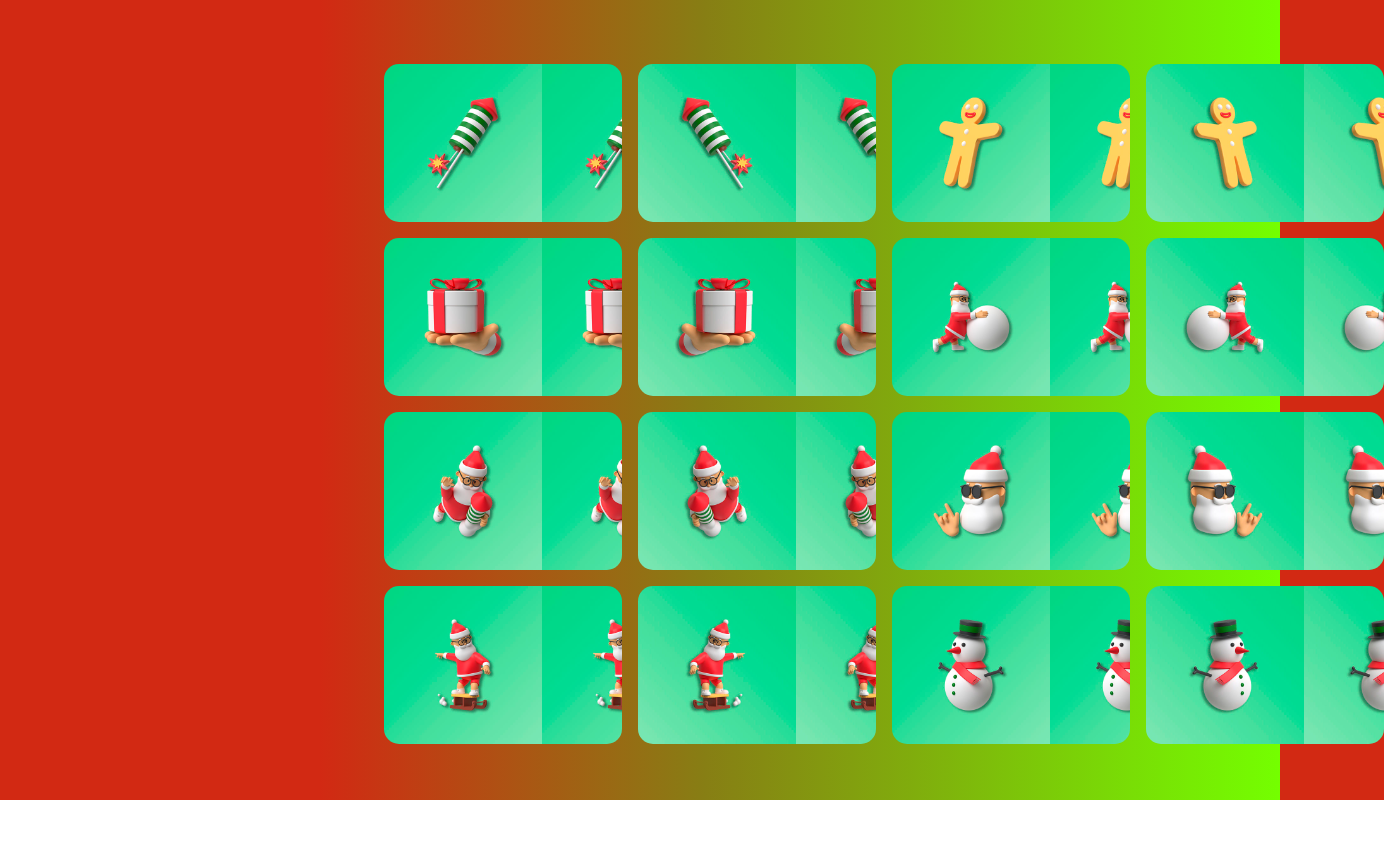
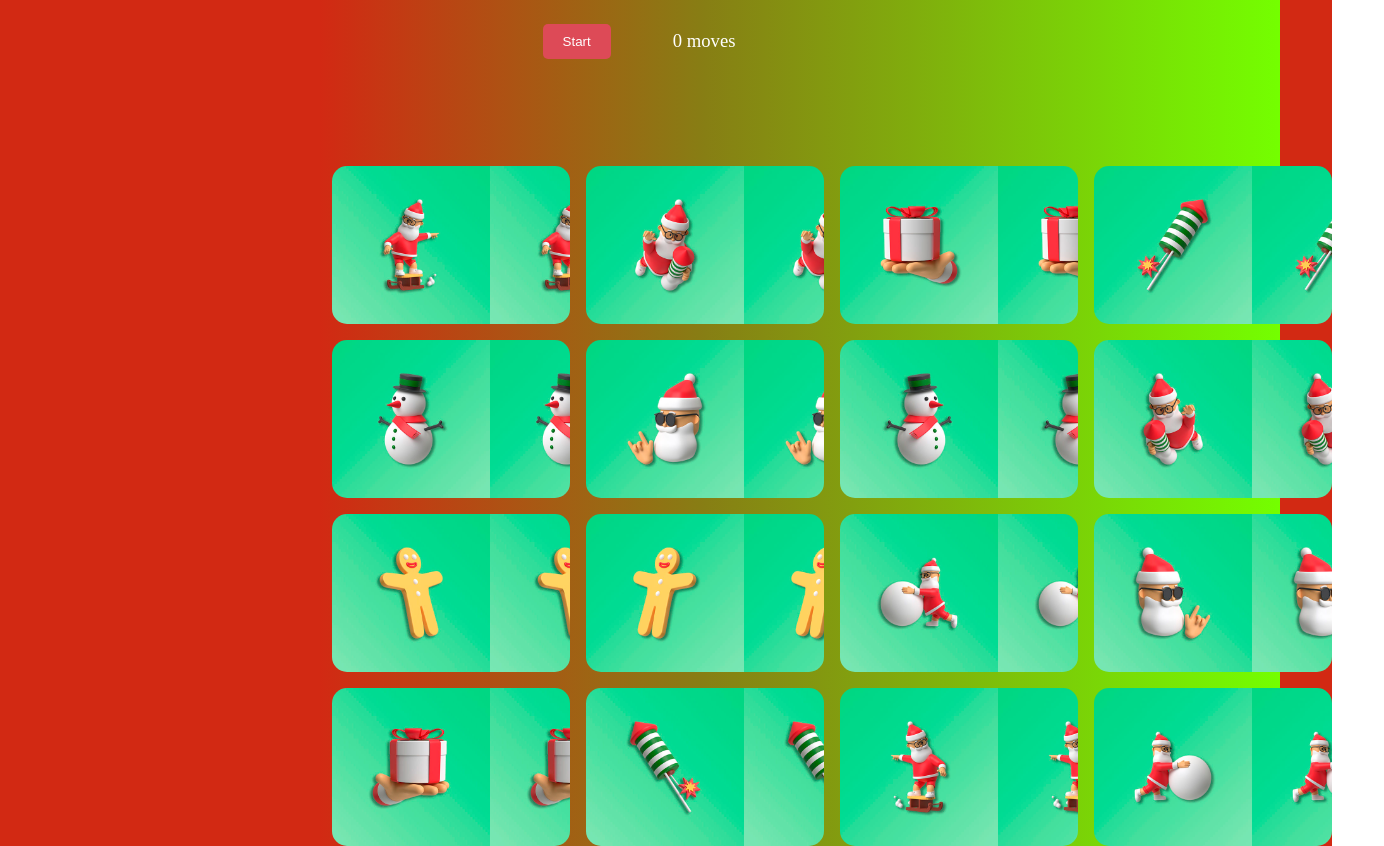
Before and after one commit to fcoseoanedev/fcoseoanedev.github.io, a plain HTML site: page index.html in a window 1280 px wide. Shown: the whole page, 1384 px wide, since content can reach past the window. Before the commit the page ends 800 px from the top, so only its background shows below. Drawn offline with Linux system fonts and the light colour scheme.

Commit message:
Initial commit

```diff
--- a/index.html
+++ b/index.html
@@ -1,6 +1,8 @@
 <!DOCTYPE html>
 <html lang="en">
+
     <head>
+
         <meta charset="UTF-8">
         <meta http-equiv="X-UA-Compatible" content="IE=edge">
         <meta name="viewport" content="width=device-width, initial-scale=1.0">
@@ -9,7 +11,18 @@
         <link rel="stylesheet" href="styles.css" />
 
     </head>
+
     <body>
+
+        <div class="game">
+
+            <div class="controles">
+                <button onClick="fIniciarJuego()">Start</button>
+                <div class="stats">
+                    <div class="moves">0 moves</div>
+                </div>
+            </div>
+
             <div class="grid">
                 <div id="card1"></div>
                 <div id="card2"></div>
@@ -29,6 +42,8 @@
                 <div id="card16"></div>
             </div>
 
+        </div>
+
 		<script src="script.js"></script>
 
     </body>
--- a/script.js
+++ b/script.js
@@ -1,5 +1,29 @@
 
 const ListaColecciones ='./Recursos/colecciones.json';
+
+// Clase cartas
+class cCarta {
+    constructor(nombre, imagen, pareja) {
+      this.nombre = nombre;
+      this.imagen = imagen;
+      this.pareja = pareja;
+    }
+};
+
+var cCartasColeccion = [];
+var cCartasTablero = [];
+
+var partida = {
+    estado: false,
+    movimientos: 0,
+    cartaSeleccionada1: 0,
+    cartaSeleccionada2: 0,
+    parejas: 0
+};
+
+function fNumAleatorio(pValorMax) {
+    return Math.floor(Math.random() * pValorMax);
+};
 
 async function fLeerFicheroJson (pFichero) {
 
@@ -15,7 +39,9 @@ async function fLeerFicheroJson (pFichero) {
     return retorno
 };
 
-async function fLeerColeccion () {
+async function fCargarColeccion () {
+
+
 
     let ret = await fLeerFicheroJson(ListaColecciones)
 
@@ -28,17 +54,127 @@ async function fLeerColeccion () {
 
     var pathColeccionConf = lConf1 + lConf2 + lConf3;
 
-    ret = await fLeerFicheroJson(pathColeccionConf)
+    ret = await fLeerFicheroJson(pathColeccionConf);
+
+    cCartasColeccion = [];
+
+    //console.log(cCartasColeccion);
 
     let imgCount=1;
     ret.forEach(element => {
 
-        let imagen = lConf1 + lConf2 + "/" + element.Imagen;
-        document.getElementById("card" + imgCount ).style.backgroundImage = "url('" + imagen + "')";
+        let lCarta = new cCarta();
+        lCarta.nombre = element.Nombre;
+        lCarta.imagen = lConf1 + lConf2 + "/" + element.Imagen;
+        lCarta.pareja = element.Pareja;
+
+        cCartasColeccion.push(lCarta);
 
         imgCount++;
+
     });
+
+    fDistribuirCartasAleatorio();
 
 };
 
-fLeerColeccion();
+function fDistribuirCartasAleatorio () {
+
+    cCartasTablero = [];
+
+    var idx = fNumAleatorio (cCartasColeccion.length)
+
+    do {
+        cCartasTablero.push(cCartasColeccion[idx]);
+        cCartasColeccion.splice(idx,1);
+        idx = fNumAleatorio (cCartasColeccion.length)
+    } while (cCartasColeccion.length > 0);
+
+    for (idx=0; idx < cCartasTablero.length ; idx++) {
+
+        //console.log(cCartasTablero[idx].imagen);
+        //console.log("done");
+
+        document.getElementById("card" + (idx + 1)).style.backgroundImage = "url('" + cCartasTablero[idx].imagen + "')";
+        //document.getElementById("card" + (idx + 1)).addEventListener('click', event => {
+        //    fSeleccionarCarta(event.target.id);
+        //}, false)
+
+        document.getElementById("card" + (idx + 1)).removeEventListener('click',fSeleccionarCarta);
+        document.getElementById("card" + (idx + 1)).addEventListener('click',fSeleccionarCarta);
+    };
+
+};
+
+function fSeleccionarCarta () {
+
+    var pCartaSeleccionada = event.target.id;
+
+    if (partida.estado == true) {
+
+        var idx = pCartaSeleccionada.replace('card','');
+
+        //debugger;
+
+        // Condicion habilitada o no de carta
+        if (document.getElementById(pCartaSeleccionada).style.backgroundImage != "") {
+
+            if ((partida.cartaSeleccionada1 === 0) && (partida.cartaSeleccionada1 != idx)) {
+                partida.cartaSeleccionada1 = idx;
+            }
+            else {
+                if ((partida.cartaSeleccionada2 === 0) && (partida.cartaSeleccionada2 != idx)  && (partida.cartaSeleccionada1 != idx)) {
+                    partida.cartaSeleccionada2 = idx;
+                }
+            }
+
+            if (partida.cartaSeleccionada2 != 0) {
+                if (cCartasTablero[partida.cartaSeleccionada1-1].pareja === cCartasTablero[partida.cartaSeleccionada2-1].pareja) {
+
+                    partida.parejas = partida.parejas + 1
+
+                    // Condicion habilitada o no de carta
+                    document.getElementById('card' + partida.cartaSeleccionada1).style.backgroundImage = ""
+                    document.getElementById('card' + partida.cartaSeleccionada2).style.backgroundImage = ""
+
+                } else {
+                    //console.log(pCartaSeleccionada);
+                }
+
+                partida.cartaSeleccionada1 = 0
+                partida.cartaSeleccionada2 = 0
+                partida.movimientos = partida.movimientos + 1
+                document.getElementsByClassName("moves")[0].innerHTML = partida.movimientos + " moves"
+
+            }
+
+            if (partida.parejas === 8) {
+                partida.estado = false
+                partida.parejas = 0
+                partida.cartaSeleccionada1 = 0
+                partida.cartaSeleccionada2 = 0
+                alert("Final de Partida")
+            }
+        }
+
+    }
+
+    //console.log(partida);
+
+};
+
+function fIniciarJuego () {
+
+    partida.estado = true;
+    partida.parejas = 0
+    partida.cartaSeleccionada1 = 0
+    partida.cartaSeleccionada2 = 0
+    partida.movimientos = 0
+    document.getElementsByClassName("moves")[0].innerHTML = partida.movimientos + " moves"
+
+    fCargarColeccion();
+}
+
+///
+
+fCargarColeccion();
--- a/styles.css
+++ b/styles.css
@@ -7,6 +7,12 @@
 body {
     background: rgb(207, 68, 50);
 background: linear-gradient(90deg, rgba(210,41,19,1) 25%, rgba(135,126,20,1) 55%, rgba(116,255,0,1) 100%);
+}
+
+.game {
+    display: flex;
+    align-items: center;
+    flex-direction: column;
 }
 
 /* GRID BOARD */ /* GRID BOARD */ /* GRID BOARD */
@@ -32,7 +38,40 @@ background: linear-gradient(90deg, rgba(210,41,19,1) 25%, rgba(135,126,20,1) 55%
 
 .grid div:hover {
     border: 2px solid rgb(7, 7, 7);
+}
 
+
+/* style BOTÓN */ /* style BOTÓN */ /* style BOTÓN */
+.controles {
+    display: flex;
+    align-items: center;
+    gap: 20px;
+    margin-bottom: 20px;
+}
+button {
+    background: #dd4a57;
+    color: #FFF;
+    border-radius: 5px;
+    padding: 10px 20px;
+    border: 0;
+    cursor: pointer;
+    margin: 20px 20px;
+}
+
+.stats {
+    color: #FFF;
+    font-size: 14pt;
+    margin: 20px 20px;
+    padding: 10px 2px;
+}
+
+.card-back {
+    transform: rotateY(180deg) rotateZ(50deg);
+    font-size: 28pt;
+    user-select: none;
+    text-align: center;
+    line-height: 100px;
+    background: #FDF8E6;
 }
 
 
@@ -40,7 +79,7 @@ background: linear-gradient(90deg, rgba(210,41,19,1) 25%, rgba(135,126,20,1) 55%
 
 
 #card1 {
-    background-image: "";
+    background-image: url("./Sprites-Cartas/Carta-cohete.jpg");
     background-size: contain;
 }
 #card2 {
```
Lines whose indentation alone changed are shown as unchanged.
